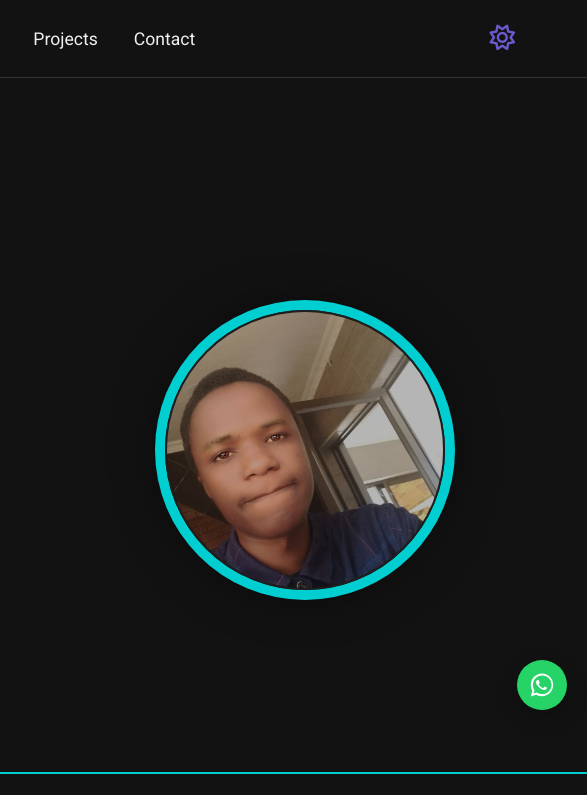
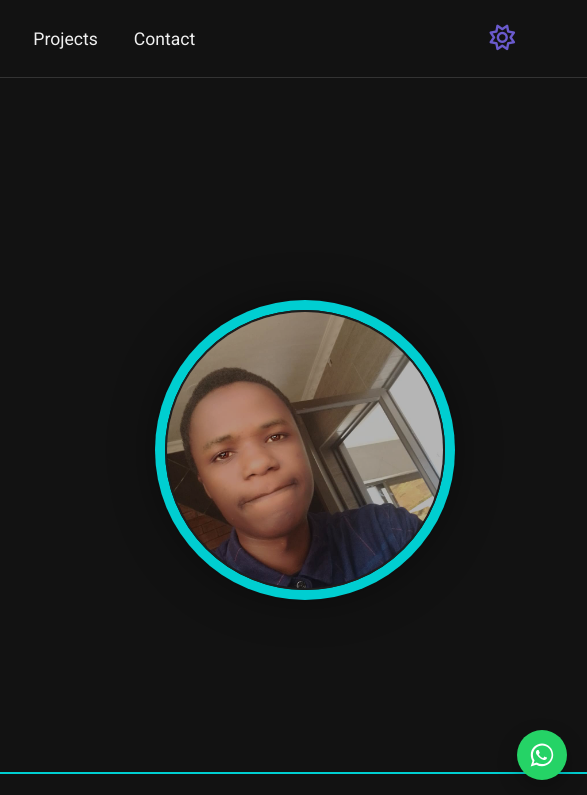
Before and after one commit to bece21-mkenani/myBrand, a plain HTML site: page index.html in a window 1280 px wide. Shown: the top 795 px of the page, 693-1280 px from the left. Drawn offline with Linux system fonts and the light colour scheme.

Commit message:
connected my wapp acount

```diff
--- a/style.css
+++ b/style.css
@@ -1414,7 +1414,7 @@ body {
 */
 .whatsapp-float {
   position: fixed;
-  bottom: 90px;
+  bottom: 20px;
   right: 20px;
   width: 50px;
   height: 50px;
```
